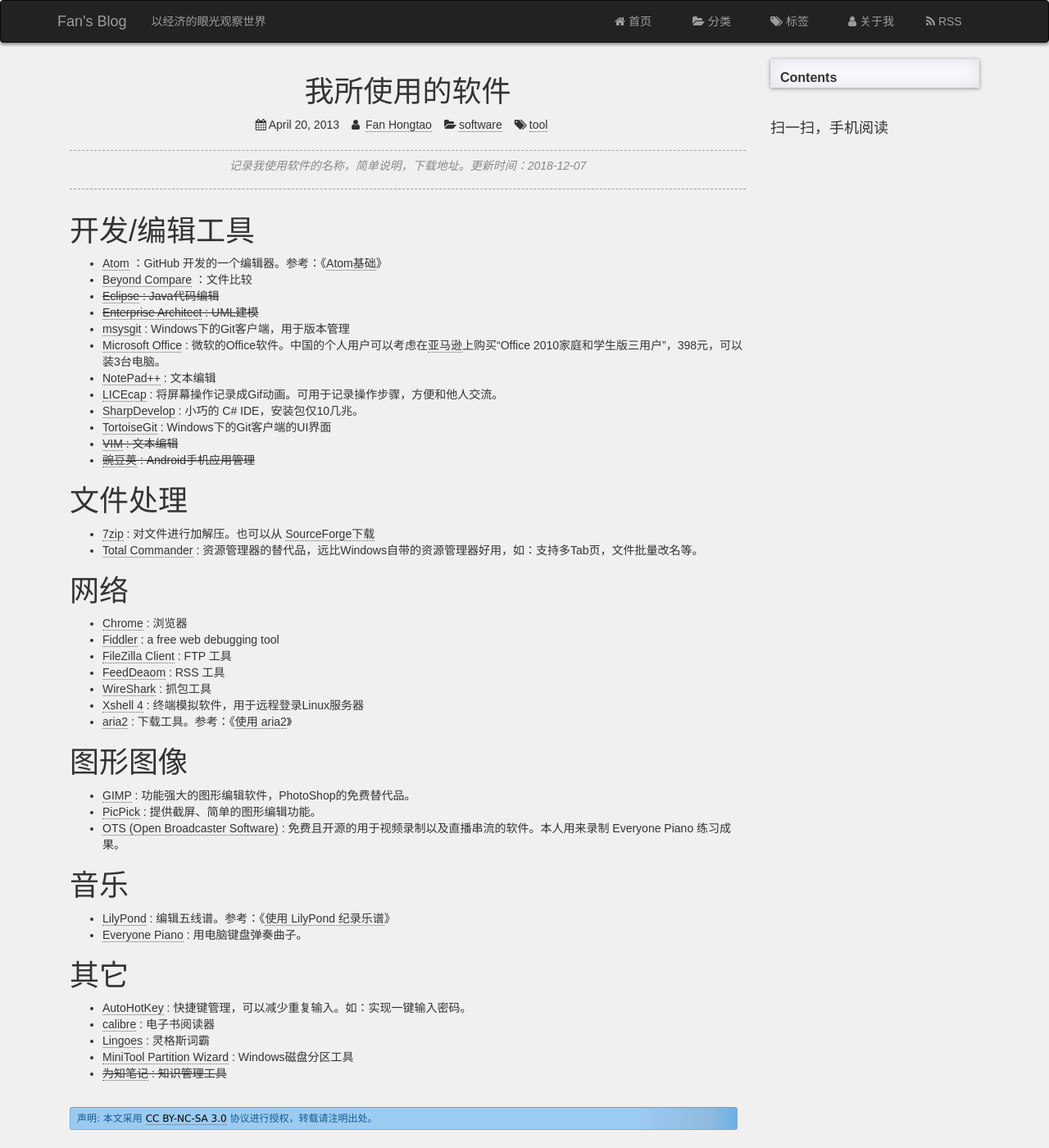
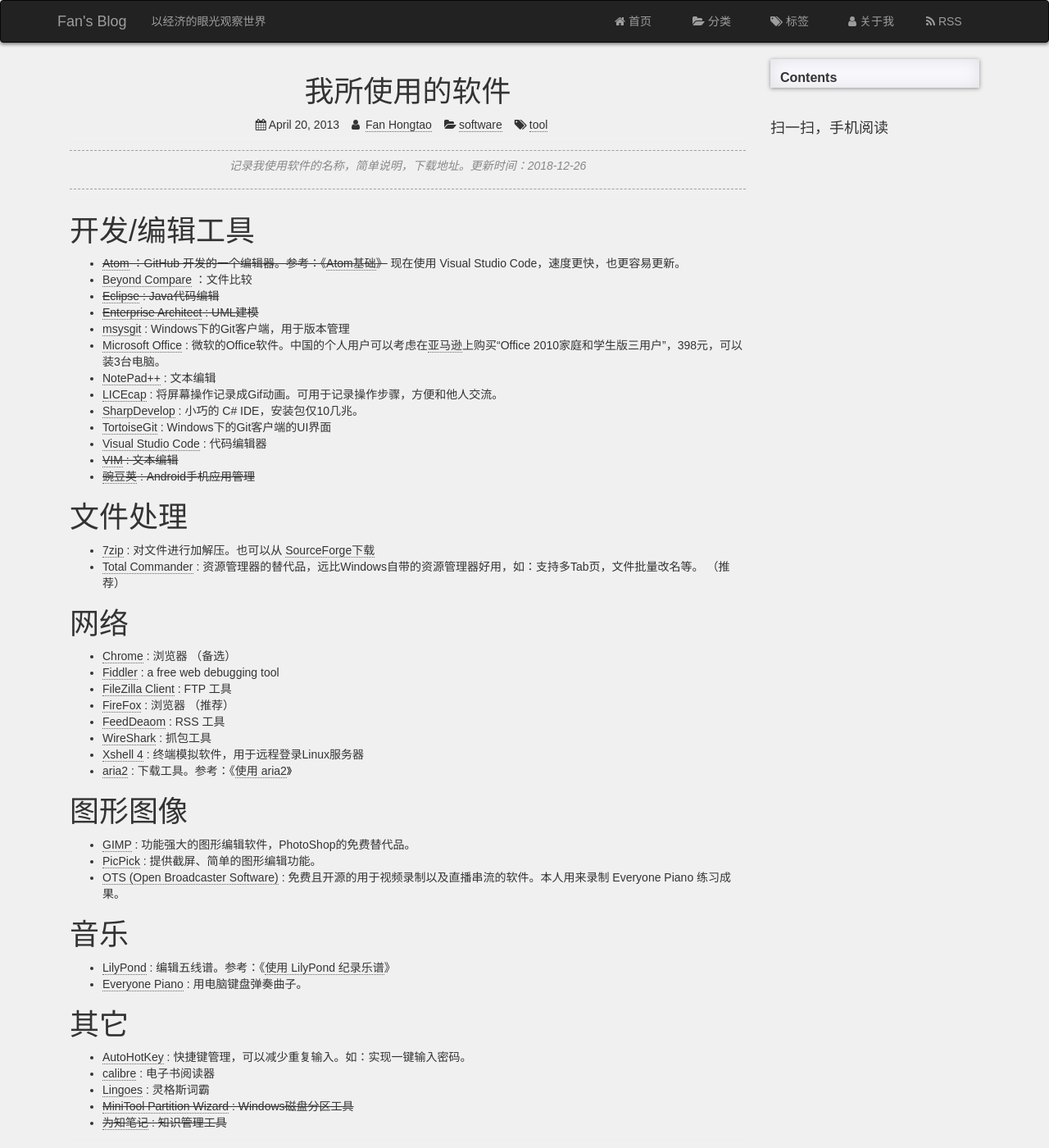
Before and after one commit to fanhongtao/fanhongtao.github.com, a Jekyll site: the page built from _posts/2013-04-20-the-software-i-am-using.md, in a window 1280 px wide and 1400 px high. Shown: the whole window at 82% size. Built offline with Jekyll 4.4.1, drawn with Linux system fonts in a browser that asks for light colours; nearby versions of some CDN libraries.

Commit message:
更新：我所使用的软件

```diff
--- a/_posts/2013-04-20-the-software-i-am-using.md
+++ b/_posts/2013-04-20-the-software-i-am-using.md
@@ -1,7 +1,7 @@
 ---
 layout: post
 title: 我所使用的软件
-description:  记录我使用软件的名称，简单说明，下载地址。更新时间：2018-12-07
+description:  记录我使用软件的名称，简单说明，下载地址。更新时间：2018-12-26
 categories: software
 tags: [tool]
 copyright: cn
@@ -12,7 +12,7 @@
 
 # 开发/编辑工具
 
-* [Atom](https://atom.io) ：GitHub 开发的一个编辑器。参考：《[Atom基础](/2017/05/01/atom.html)》
+* ~~[Atom](https://atom.io) ：GitHub 开发的一个编辑器。参考：《[Atom基础](/2017/05/01/atom.html)》~~ 现在使用 Visual Studio Code，速度更快，也更容易更新。
 * [Beyond Compare](http://www.scootersoftware.com/) ：文件比较
 * ~~[Eclipse](http://eclipse.org/) : Java代码编辑~~
 * ~~[Enterprise Architect](http://www.sparxsystems.com/products/ea/index.html) : UML建模~~
@@ -22,19 +22,21 @@
 * [LICEcap](http://www.cockos.com/licecap/) : 将屏幕操作记录成Gif动画。可用于记录操作步骤，方便和他人交流。
 * [SharpDevelop](http://www.icsharpcode.net/OpenSource/SD/Default.aspx) : 小巧的 C# IDE，安装包仅10几兆。
 * [TortoiseGit](https://code.google.com/p/tortoisegit/) : Windows下的Git客户端的UI界面
+* [Visual Studio Code](https://visualstudio.microsoft.com/zh-hans/downloads/) : 代码编辑器
 * ~~[VIM](http://www.vim.org/) : 文本编辑~~
 * ~~[豌豆荚](http://www.wandoujia.com/) : Android手机应用管理~~
 
 # 文件处理
 
 * [7zip](http://sparanoid.com/lab/7z/) : 对文件进行加解压。也可以从 [SourceForge下载](http://sourceforge.net/projects/sevenzip/)
-* [Total Commander](http://www.ghisler.com/) : 资源管理器的替代品，远比Windows自带的资源管理器好用，如：支持多Tab页，文件批量改名等。
+* [Total Commander](http://www.ghisler.com/) : 资源管理器的替代品，远比Windows自带的资源管理器好用，如：支持多Tab页，文件批量改名等。 （推荐）
 
 # 网络
 
-* [Chrome](https://www.google.com/intl/en/chrome/browser/) : 浏览器
+* [Chrome](https://www.google.com/intl/en/chrome/browser/) : 浏览器 （备选）
 * [Fiddler](http://fiddler2.com/) : a free web debugging tool
 * [FileZilla Client](https://filezilla-project.org/) : FTP 工具
+* [FireFox](http://www.firefox.com.cn/) : 浏览器 （推荐）
 * [FeedDeaom](http://www.feeddemon.com/)  : RSS 工具
 * [WireShark](http://www.wireshark.org/) : 抓包工具
 * [Xshell 4](http://www.netsarang.com/products/xsh_overview.html) : 终端模拟软件，用于远程登录Linux服务器
@@ -56,5 +58,5 @@
 * [AutoHotKey](http://www.autohotkey.com/) : 快捷键管理，可以减少重复输入。如：实现一键输入密码。
 * [calibre](http://calibre-ebook.com/) : 电子书阅读器
 * [Lingoes](http://www.lingoes.cn/) : 灵格斯词霸
-* [MiniTool Partition Wizard](http://www.partitionwizard.com/free-partition-manager.html) : Windows磁盘分区工具
+* ~~[MiniTool Partition Wizard](http://www.partitionwizard.com/free-partition-manager.html) : Windows磁盘分区工具~~
 * ~~[为知笔记](http://www.wiz.cn/) : 知识管理工具~~
```
